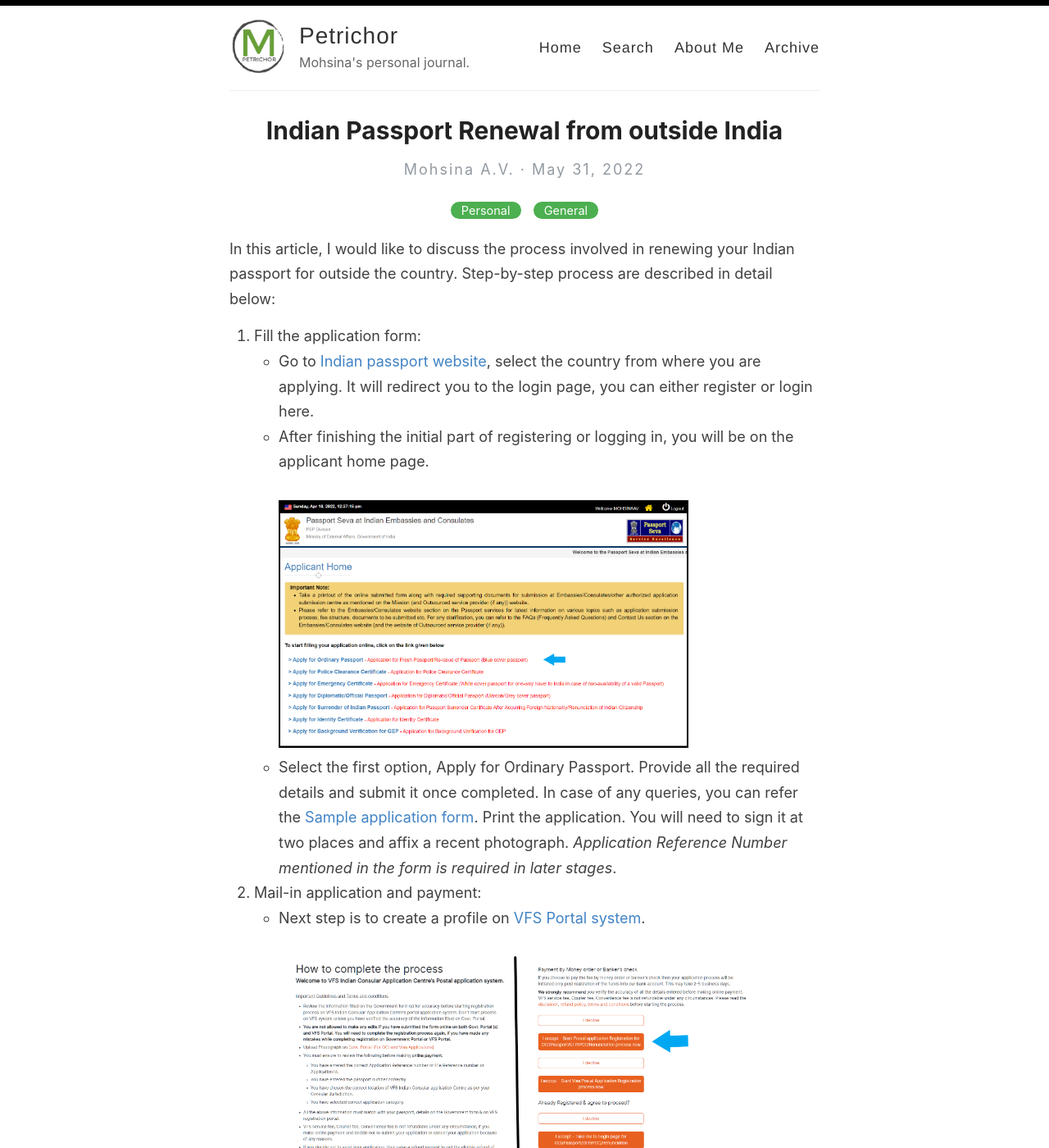
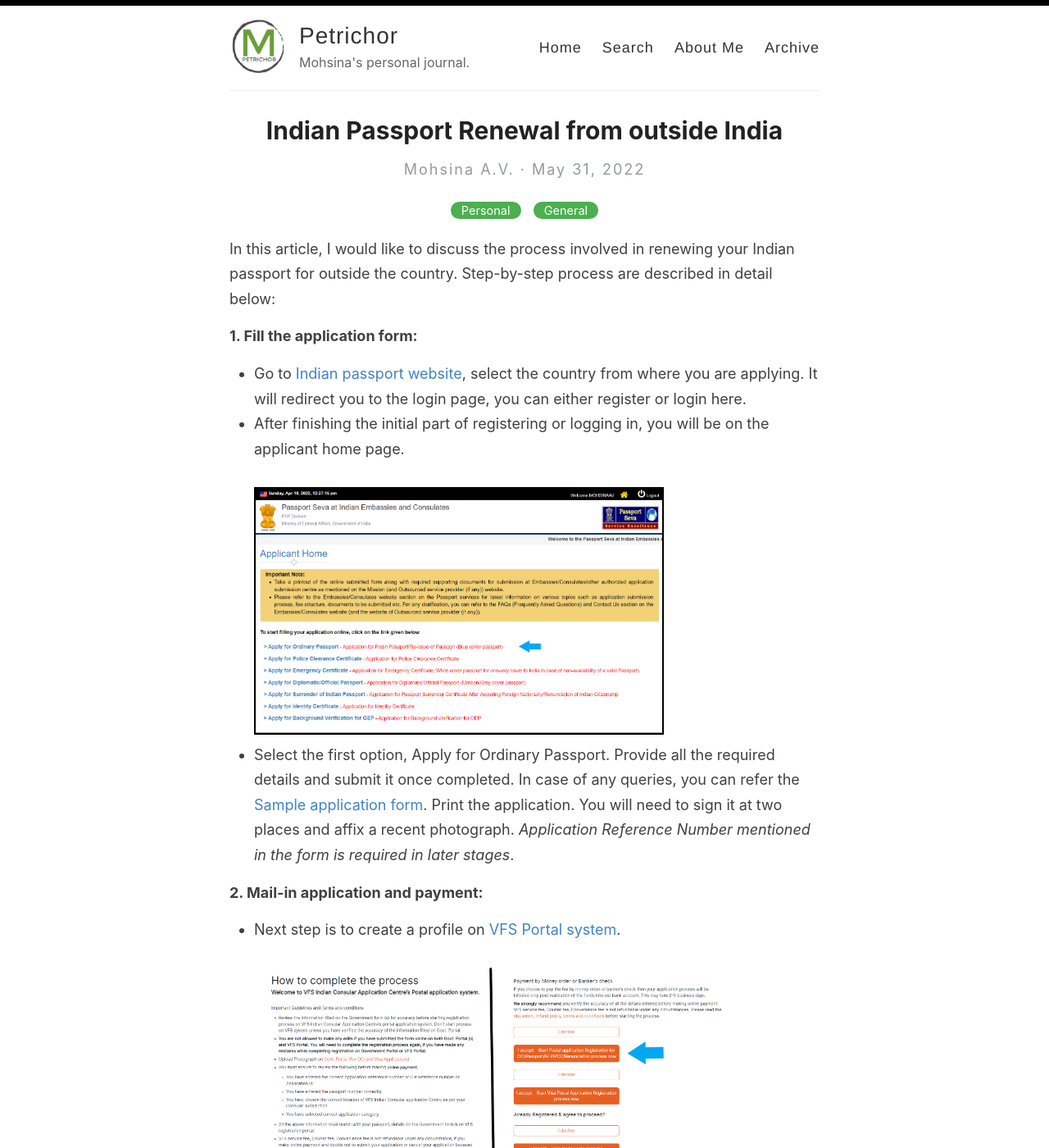
Before and after one commit to mohsinaav/mohsinaav.github.io, a Jekyll site: the page built from _posts/2022-05-31-Indian-Passport-Renewal-from-another-country.md, in a window 1280 px wide and 1400 px high. Shown: the whole window at 82% size. Built offline with Jekyll 4.4.1, drawn with Linux system fonts in a browser that asks for light colours; some of the changed text lies outside the part shown.

Commit message:
Update 2022-05-31-Indian-Passport-Renewal-from-another-country.md

```diff
--- a/_posts/2022-05-31-Indian-Passport-Renewal-from-another-country.md
+++ b/_posts/2022-05-31-Indian-Passport-Renewal-from-another-country.md
@@ -7,14 +7,14 @@ categories: [Personal,General]
 In this article, I would like to discuss the process involved in renewing your Indian passport for outside the country.
 Step-by-step process are described in detail below:
 
-1. Fill the application form:
+**1. Fill the application form:**
    * Go to [Indian passport website](https://embassy.passportindia.gov.in/), select the country from where you are applying. It will redirect you to the login page, you can either register or login here.
    * After finishing the initial part of registering or logging in, you will be on the applicant home page.
    <br><br><img src="/assets/images/RenewPassport_applicant_homepage.png" alt="Applicant homepage" width="500"/>
    * Select the first option, Apply for Ordinary Passport.
   Provide all the required details and submit it once completed. In case of any queries, you can refer the [Sample application form](https://visa.vfsglobal.com/one-pager/india/united-states-of-america/passport-services/pdf/sample-passport-online-application-form.pdf). Print the application. You will need to sign it at two places and affix a recent photograph. *Application Reference Number mentioned in the form is required in later stages*.
 
-2. Mail-in application and payment:
+**2. Mail-in application and payment:**
    * Next step is to create a profile on [VFS Portal system](https://services.vfsglobal.com/usa/en/ind/postal-interim).
    <br><br><img src="/assets/images/RenewPassport_vfs_page_redirect.png" alt="Redirect Page" width="600"/>
    * It will take you to VFS Portal home page. Provide all details and proceed. You can either select FEDEX two-way postal service or provide your own courier labels.
@@ -23,7 +23,7 @@ Step-by-step process are described in detail below:
    * VFS Indian Counsler Application Centre will vary based on state of residence.
    * Make the payments and print out the courier label and the confirmation page.
 
-3. Physical application:
+**3. Physical application:**
    * With the above step, online process is complete. Next we need to send the application booklet via mail. Print out the [Document checklist](https://services.vfsglobal.com/usa/en/ind/document-checklist).
    * Gather all the documents, get it signed and notarized. Send the application package.
 
```
